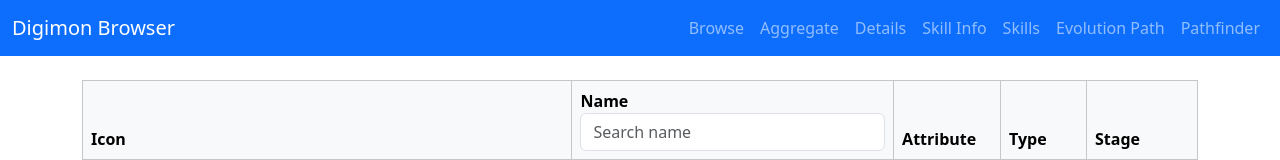
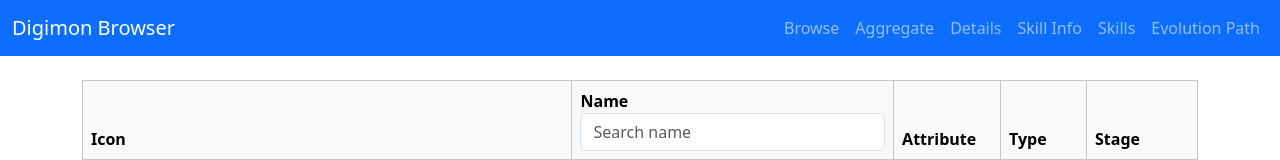
Before and after one commit to Arthurobdfv/digimon-scraper, a website: page index.html in a window 1280 px wide. Shown: the top 160 px of the page. Drawn offline with nearby package versions, Linux system fonts and the light colour scheme.

Commit message:
Remove Pathfinder tab from the navigation bar

```diff
--- a/navbar.html
+++ b/navbar.html
@@ -20,9 +20,6 @@
 			<li class="nav-item">
 				<a class="nav-link" href="#" data-tab="evolutionpath">Evolution Path</a>
 			</li>
-			<li class="nav-item">
-				<a class="nav-link" href="#" data-tab="pathfinder">Pathfinder</a>
-			</li>
 		</ul>
 	</div>
 </nav>
```
